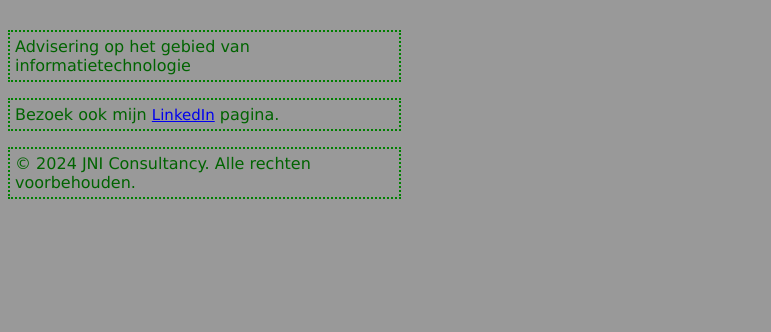
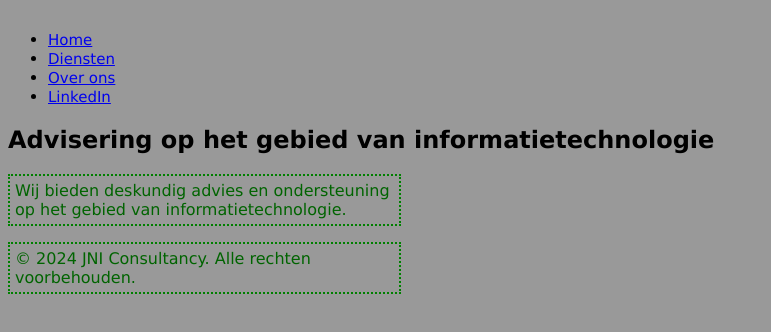
Before and after one commit to jelleniewold/Learn, a website built with Parcel: page index.html in a window 1280 px wide. Shown: the part 244-576 px from the top of the page, without its empty margins (0-771 px from the left). Built offline with nearby package versions, Linux system fonts and the light colour scheme.

Commit message:
Update index.html

```diff
--- a/index.html
+++ b/index.html
@@ -8,20 +8,28 @@
 </head>
 <body>
   <header>
-    <img src="Logo_transparant-removebg-preview.png" alt="logo">
+    <img src="Logo_transparant-removebg-preview.png" alt="Logo JNI Consultancy">
     <h1>JNI Consultancy</h1>
   </header>
 
-  <section>
-    <p>Advisering op het gebied van informatietechnologie</p>
-  </section>
+  <nav>
+    <ul>
+      <li><a href="#">Home</a></li>
+      <li><a href="#">Diensten</a></li>
+      <li><a href="#">Over ons</a></li>
+      <li><a href="https://www.linkedin.com/in/jelleniewold/">LinkedIn</a></li>
+    </ul>
+  </nav>
 
-  <section>
-    <p>Bezoek ook mijn <a href="https://www.linkedin.com/in/jelleniewold/">LinkedIn</a> pagina.</p>
-  </section>
+  <main>
+    <section>
+      <h2>Advisering op het gebied van informatietechnologie</h2>
+      <p>Wij bieden deskundig advies en ondersteuning op het gebied van informatietechnologie.</p>
+    </section>
+  </main>
 
   <footer>
-    <p>&copy; 2024 JNI Consultancy. Alle rechten voorbehouden.</p>
+    <p>© 2024 JNI Consultancy. Alle rechten voorbehouden.</p>
   </footer>
 </body>
 </html>
```
